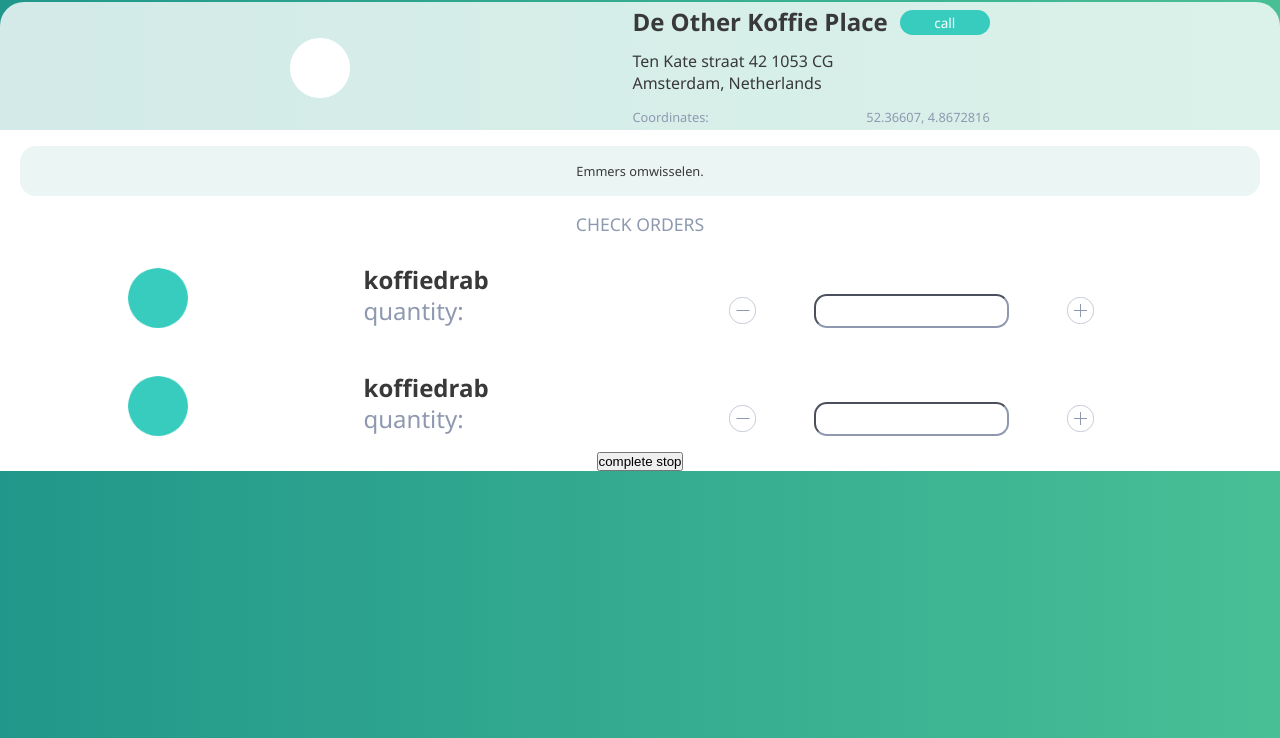
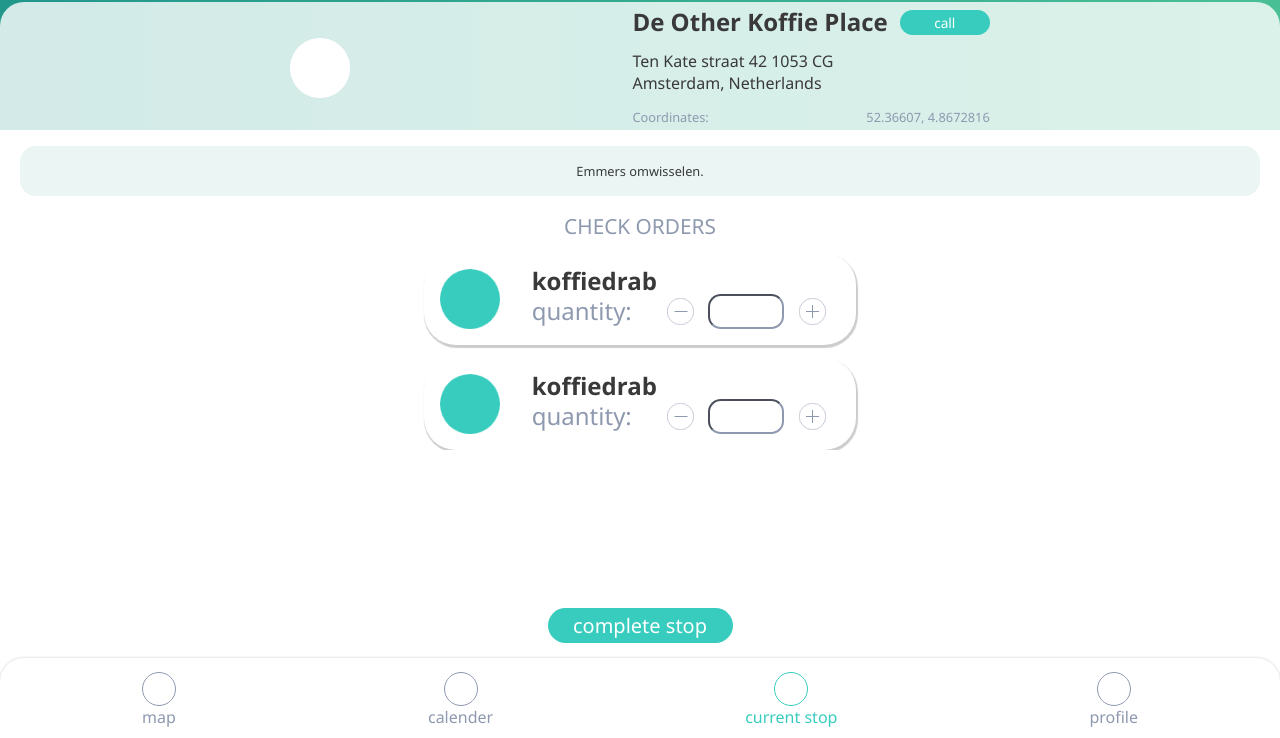
Before and after one commit to MichelleCeli/complete-stop-application, a plain HTML site: page index.html in a window 1280 px wide. Shown: the part 62-800 px from the top of the page. Drawn offline with Linux system fonts and the light colour scheme.

Commit message:
nav bar added
- bottom nav bar added
- now fixing the order height, should be adjusted tot the vh

```diff
--- a/css/comment-section.css
+++ b/css/comment-section.css
@@ -1,7 +1,7 @@
 #comment-section {
     background-color: white;
     max-width: 100%;
-    height:100%;
+    height: 100%;
     display: flex;
     justify-content: center;
     align-items: center;
--- /dev/null
+++ b/css/nav.css
@@ -0,0 +1,29 @@
+#navigation {
+    background-color: white;
+    display: flex;
+    position: fixed;
+    bottom: 0;
+    width: 100%;
+    height: 80px;
+    padding: 0.5em 1em 0.25em;
+    box-sizing: border-box;
+    border-radius: 1.5em 1.5em 0px 0px;
+    box-shadow: 0 0 3px rgba(0, 0, 0, 0.2);
+    overflow-x: auto;
+
+}
+
+.nav-element {
+    display: flex;
+    flex-direction: column;
+    flex-grow: 1;
+    align-items: center;
+    min-width: 50px;
+    overflow: hidden;
+    white-space: nowrap;
+    justify-content: center;
+}
+
+.nav-active h4{
+    color: #37CCBE;
+}
--- a/css/orders-section.css
+++ b/css/orders-section.css
@@ -3,6 +3,16 @@
     flex-direction: column;
     background-color: white;
     align-items: center;
+    height: 30em;
+}
+
+#orders-listed {
+    display: flex;
+    flex-direction: column;
+    background-color: white;
+    align-items: center;
+    max-width: 100%;
+    overflow-y: auto;
 }
 
 #title-report {
@@ -38,8 +48,8 @@
 .order {
      background-color: white;
 
-    width: 80%;
-    margin-top: 1em;
+    width: 90%;
+    margin-top: 0.8em;
     border-color: #8E99AF;
     border-radius: 2em;
     padding: 1em;
@@ -49,8 +59,9 @@
   grid-template-areas:
     "type title title title title"
     "type quantity minus input plus";
-  /*   box-shadow: 1px 1px 1px 1px #888888; */
-    /* box-sizing: border-box;  */
+
+      box-shadow: 1px 2px 1px 1px rgba(0, 0, 0, 0.2);
+     box-sizing: border-box;
 }
 
 .type-img {
@@ -95,3 +106,17 @@
     justify-self: center;
     align-self: center;
 }
+
+#complete-stop {
+    background-color: #37CCBE;
+    border-radius: 1em;
+    width: 185px;
+    height: 35px;
+    border: none;
+    color: white;
+    font-family: 'Segoe UI', Tahoma, Geneva, Verdana, sans-serif;
+    font-size: 1.25em;
+    margin-top: 1em;
+    position: fixed;
+    bottom: 95px;
+}
--- a/css/styles.css
+++ b/css/styles.css
@@ -5,6 +5,8 @@
 
 body {
     background-image: linear-gradient(to right, #21978B , #48BF95);
+    /* margin: 0 0 80px 0; */
+    /* max-width: 100%; */
 }
 
 h1, h2, h3, h4, h5 {
@@ -17,7 +19,7 @@ h1 {
     line-height: 1em;
 }
 h2 {
-    font-size: 1.1em;
+    font-size: 1.3em;
     font-weight: normal;
     color: #8E99AF;
 }
@@ -25,6 +27,12 @@ h2 {
 h3 {
     font-size: 1em;
     font-weight: normal;
+}
+
+h4 {
+    font-size: 1em;
+    font-weight: normal;
+    color: #8E99AF;
 }
 h5 {
     font-size: 0.8em;
--- a/index.html
+++ b/index.html
@@ -10,6 +10,7 @@
   <link rel="stylesheet" href=".\css\stop-information.css">
   <link rel="stylesheet" href=".\css\comment-section.css">
   <link rel="stylesheet" href=".\css\orders-section.css">
+  <link rel="stylesheet" href=".\css\nav.css">
 
   <title>Complete stop</title>
 </head>
@@ -55,6 +56,7 @@
       <!-- <button id="report-btn">report issues</button> -->
     </div>
 
+    <div id="orders-listed">
       <div class="order">
         <img class="type-img" src="img/type-img.png" alt="Type">
         <h1 class="order-title">koffiedrab</h1>
@@ -73,9 +75,30 @@
         <button class="plus"></button>
       </div>
 
+    </div>
+
     <button id="complete-stop">complete stop</button>
 
   </div>
+
+  <nav id="navigation">
+      <a class="nav-element">
+        <img .class="nav-icon" src="img/icon.png">
+        <h4>map</h4>
+      </a>
+      <a class="nav-element">
+        <img .class="nav-icon" src="img/icon.png">
+        <h4>calender</h4>
+      </a>
+      <a class="nav-element nav-active">
+        <img .class="nav-icon" src="img/icon-active.png">
+        <h4>current stop</h4>
+      </a>
+      <a class="nav-element">
+        <img .class="nav-icon" src="img/icon.png">
+        <h4>profile</h4>
+      </a>
+  </nav>
 
 
  <script src=".\js\get-data.js"></script>
```
Also changed, not shown: css/stop-information.css (+6 -9 lines), img/Ellipse 5@2x.png (added), img/Ellipse 7@2x.png (added), img/icon-active.png (added), img/icon.png (added). Lines whose indentation alone changed are shown as unchanged.
